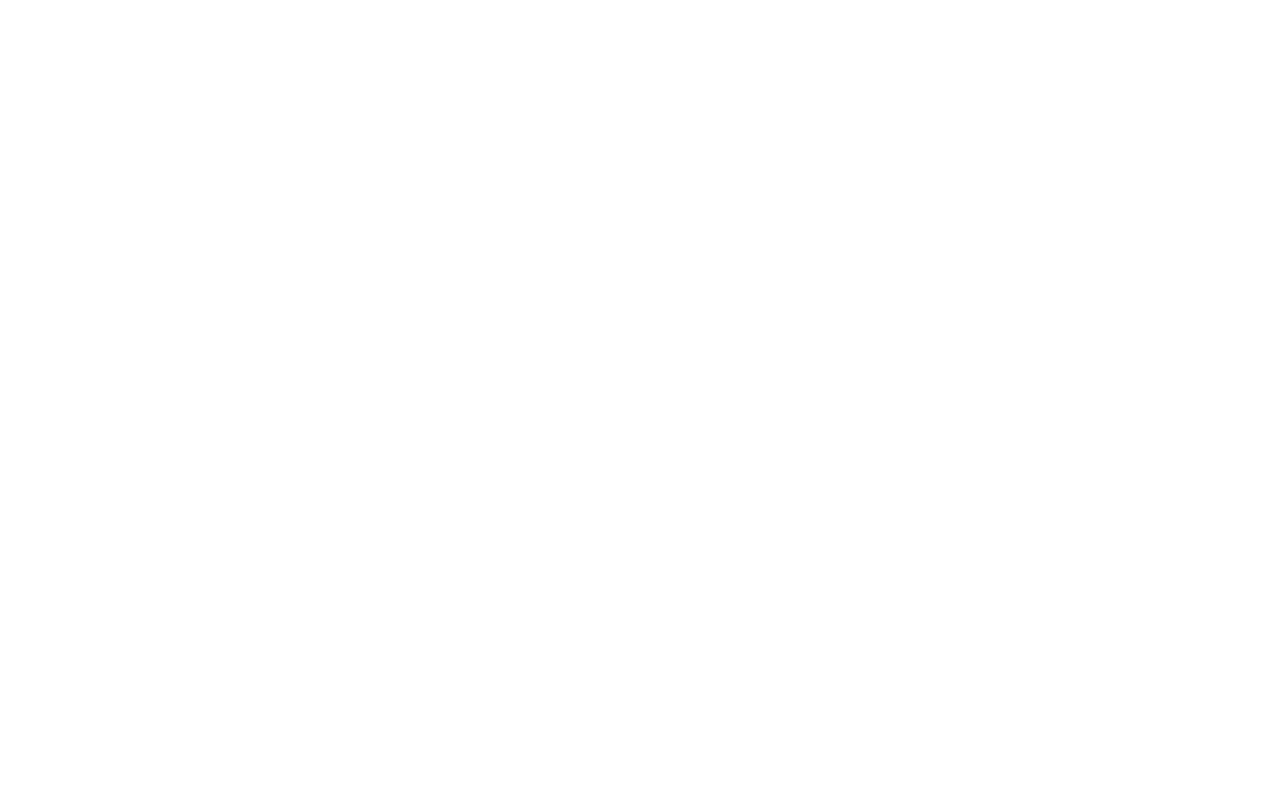
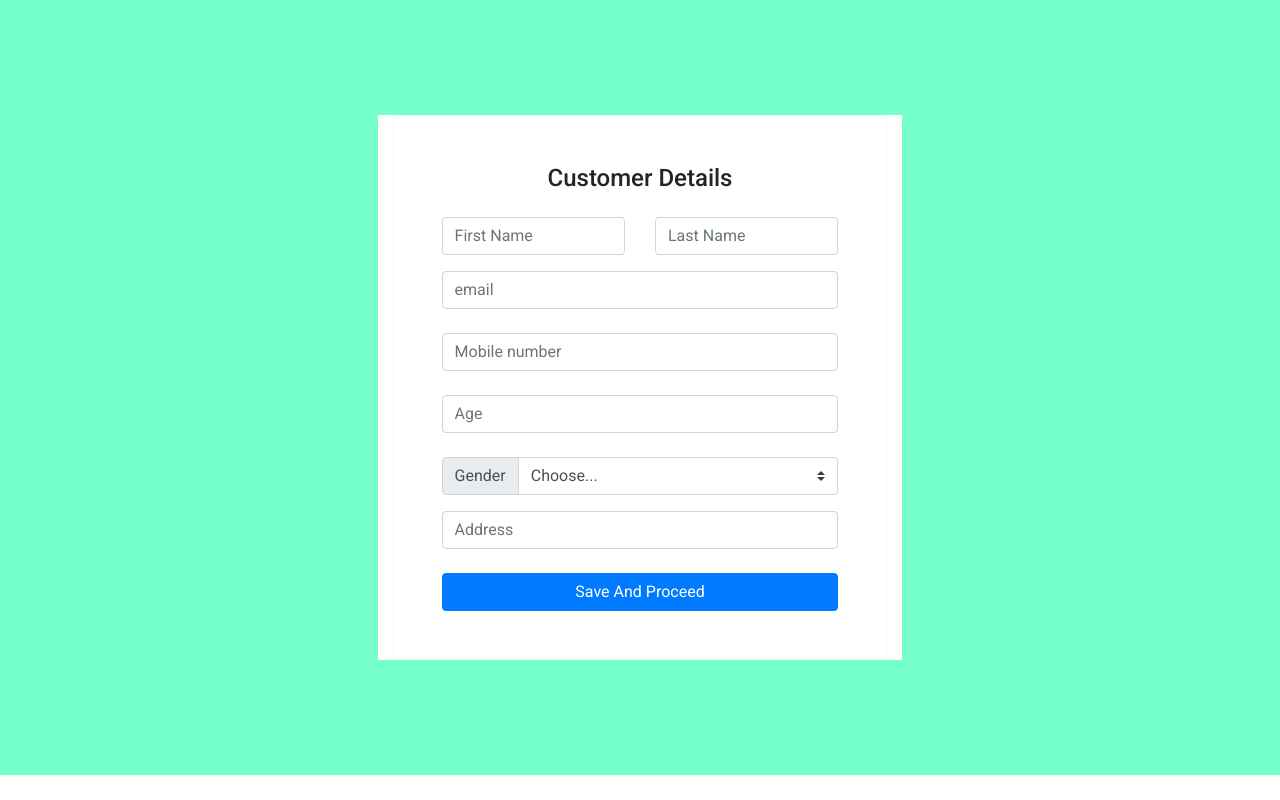
Before and after one commit to kira800/Hotel-Management, an Angular app: page /custdetails in a window 1280 px wide. Before the commit this address led to /. Built offline with nearby package versions, Linux system fonts and the light colour scheme.

Commit message:
customer details added and ts file updated.

```diff
--- /dev/null
+++ b/src/app/Customer.ts
@@ -0,0 +1,9 @@
+export class Customer {
+    firstName: string;
+    lastName: string;
+    emailId: string;
+    address: string;
+    phoneNumber: string;
+    age:string;
+    gender:string;
+}
--- a/src/app/app-routing.module.ts
+++ b/src/app/app-routing.module.ts
@@ -1,6 +1,7 @@
 import { NgModule } from '@angular/core';
 import { Routes, RouterModule } from '@angular/router';
 import { BookingComponent } from './booking/booking.component';
+import { CustdetailsComponent } from './custdetails/custdetails.component';
 import { HomePageComponent } from './home-page/home-page.component';
 import { LoginComponent } from './login/login.component';
 import { RegisterComponent } from './login/register/register.component';
@@ -12,7 +13,8 @@
   {path: 'login',component: LoginComponent},
   {path: 'register', component: RegisterComponent},
   {path: 'booking',component:BookingComponent},
-  {path: 'payment',component:PaymentComponent}
+  {path: 'payment',component:PaymentComponent},
+  {path: 'custdetails',component:CustdetailsComponent}
 ];
 
 @NgModule({
--- a/src/app/booking/booking.component.html
+++ b/src/app/booking/booking.component.html
@@ -52,7 +52,7 @@
                 <div class="controls">
                      <i class="fa fa-sort"></i>
                      <label ><i class="fa fa-male"></i>&nbsp;&nbsp;No of occupants</label>
-                     <input type="text" id="people" class="form-control mb-4" required/>
+                     <input type="textarea" id="people" class="form-control mb-4" required/>
                 </div>
             </div>
 
@@ -65,10 +65,8 @@
        </div>
         <div class="grid">
 
-          <div class="controls">
-            <textarea name="address" class="form-control mb-4" id="comments" placeholder="Enter complete address of residence"></textarea>
-            </div>
-            <a class="btn btn-primary" [routerLink]="['/payment']">Save And Proceed</a>
+
+            <a class="btn btn-primary btn-lg btn-block" [routerLink]="['/payment']">Save And Proceed</a>
         </div>
     </div> <!-- /.form-group -->
   </form>
--- /dev/null
+++ b/src/app/custdetails/custdetails.component.css
@@ -0,0 +1,20 @@
+.container{
+    /* margin-top: 8%; */
+    width: 50%;
+    background-color: white;
+}
+.container-fluid{
+    padding:9% ;
+    background-color: rgb(117, 255, 202);;
+}
+.btn-squared-default
+    {
+        width: 100px !important;
+        height: 100px !important;
+        font-size: 10px;
+    }
+.btn-outline-secondary
+    {
+        width: 100px;
+        height :100 px;
+    }
--- /dev/null
+++ b/src/app/custdetails/custdetails.component.html
@@ -0,0 +1,50 @@
+<div class="container-fluid">
+    <div class="container">
+
+        <form class="text-center border border-light p-5">
+
+            <p class="h4 mb-4">Customer Details</p>
+
+            <div class="row">
+              <div class="col-md-6 mb-3">
+                <input type="text" class="form-control" id="first_name" placeholder="First Name" required>
+                <div class="invalid-feedback">
+                  First Name is required
+                </div>
+              </div>
+              <div class="col-md-6 mb-3">
+                <input type="text" class="form-control" id="last_name" placeholder="Last Name" required>
+                <div class="invalid-feedback">
+                  Last Name is required
+                </div>
+              </div>
+            </div>
+
+            <input type="text" id="Email" class="form-control mb-4" placeholder="email">
+
+            <input type="text" id="Contact" class="form-control mb-4" placeholder="Mobile number">
+
+            <input type="text" id="Age" class="form-control mb-4" placeholder="Age">
+
+
+
+
+              <div class="input-group mb-3">
+                <div class="input-group-prepend">
+                  <label class="input-group-text" for="inputGroupSelect01">Gender</label>
+                </div>
+                <select class="custom-select" id="inputGroupSelect01">
+                  <option selected>Choose...</option>
+                  <option value="1">Male</option>
+                  <option value="2">Female</option>
+                  <option value="3">Others</option>
+                </select>
+              </div>
+
+
+            <input type="text" id="Address" class="form-control mb-4" placeholder="Address">
+
+            <a class="btn btn-primary btn-block" [routerLink]="['/booking']">Save And Proceed</a>
+        </form>
+    </div>
+</div>
--- /dev/null
+++ b/src/app/custdetails/custdetails.component.ts
@@ -0,0 +1,44 @@
+import { Component, OnInit } from '@angular/core';
+import { Router } from '@angular/router';
+import { Customer } from '../Customer';
+import { CustomerService } from '../customer.service';
+
+@Component({
+  selector: 'app-custdetails',
+  templateUrl: './custdetails.component.html',
+  styleUrls: ['./custdetails.component.css']
+})
+export class CustdetailsComponent implements OnInit {
+  customer: Customer = new Customer();
+  submitted = false;
+
+  constructor(private customerService:CustomerService,
+    private router:Router) { }
+
+  ngOnInit(): void {
+  }
+
+  newCustomer(): void {
+    this.submitted = false;
+    this.customer = new Customer();
+  }
+
+  save() {
+    this.customerService
+    .createCustomer(this.customer).subscribe(data => {
+      console.log(data)
+      this.customer = new Customer();
+      this.gotoList();
+    },
+    error => console.log(error));
+  }
+
+  onSubmit() {
+    this.submitted = true;
+    this.save();
+  }
+
+  gotoList() {
+    this.router.navigate(['/customers']);
+  }
+}
--- /dev/null
+++ b/src/app/customer.service.ts
@@ -0,0 +1,16 @@
+import { Injectable } from '@angular/core';
+import { HttpClient } from '@angular/common/http';
+import { Observable } from 'rxjs';
+
+
+@Injectable({
+  providedIn: 'root'
+})
+export class CustomerService {
+  private baseUrl = 'http://localhost:8080/hotel-management/api/v1/customers';
+
+  constructor(private http: HttpClient) { }
+  createCustomer(customer: Object): Observable<Object> {
+    return this.http.post(`${this.baseUrl}`,customer);
+  }
+}
--- a/src/app/home-page/home-page.component.html
+++ b/src/app/home-page/home-page.component.html
@@ -63,7 +63,7 @@
                       <h5 class="card-title">AC SINGLE ROOM</h5>
                       <p class="card-text">Some quick example text to build on the card title and make up the bulk of the card's content.</p>
                       <!--a href="#" class="btn btn-primary">Go somewhere</a-->
-                      <a class="btn btn-primary" [routerLink]="['/booking']">Go somewhere</a>
+                      <a class="btn btn-primary" [routerLink]="['/custdetails']">Go somewhere</a>
                     </div>
                   </div>
             </div>
@@ -73,7 +73,7 @@
                     <div class="card-body">
                       <h5 class="card-title">NON-AC SINGLE ROOM</h5>
                       <p class="card-text">Some quick example text to build on the card title and make up the bulk of the card's content.</p>
-                      <a class="btn btn-primary" [routerLink]="['/booking']">Go somewhere</a>
+                      <a class="btn btn-primary" [routerLink]="['/custdetails']">Go somewhere</a>
                     </div>
                   </div>
             </div>
@@ -83,7 +83,7 @@
                     <div class="card-body">
                       <h5 class="card-title">AC DOUBLE ROOM</h5>
                       <p class="card-text">Some quick example text to build on the card title and make up the bulk of the card's content.</p>
-                      <a class="btn btn-primary" [routerLink]="['/booking']">Go somewhere</a>
+                      <a class="btn btn-primary" [routerLink]="['/custdetails']">Go somewhere</a>
                     </div>
                   </div>
             </div>
@@ -95,7 +95,7 @@
                     <div class="card-body">
                       <h5 class="card-title">NON AC DOUBLE ROOM</h5>
                       <p class="card-text">Some quick example text to build on the card title and make up the bulk of the card's content.</p>
-                      <a class="btn btn-primary" [routerLink]="['/booking']">Go somewhere</a>
+                      <a class="btn btn-primary" [routerLink]="['/custdetails']">Go somewhere</a>
                     </div>
                   </div>
             </div>
@@ -105,7 +105,7 @@
                     <div class="card-body">
                       <h5 class="card-title">DELUXE-AC</h5>
                       <p class="card-text">Some quick example text to build on the card title and make up the bulk of the card's content.</p>
-                      <a class="btn btn-primary" [routerLink]="['/booking']">Go somewhere</a>
+                      <a class="btn btn-primary" [routerLink]="['/custdetails']">Go somewhere</a>
                     </div>
                   </div>
             </div>
@@ -115,7 +115,7 @@
                     <div class="card-body">
                       <h5 class="card-title">SUITE-AC</h5>
                       <p class="card-text">Some quick example text to build on the card title and make up the bulk of the card's content.</p>
-                      <a class="btn btn-primary" [routerLink]="['/booking']">Go somewhere</a>
+                      <a class="btn btn-primary" [routerLink]="['/custdetails']">Go somewhere</a>
                     </div>
                   </div>
             </div>
```
Also changed, not shown: src/app/app.module.ts (+10 -4 lines), 2 other files (tests, documents, lock files or other folders).
